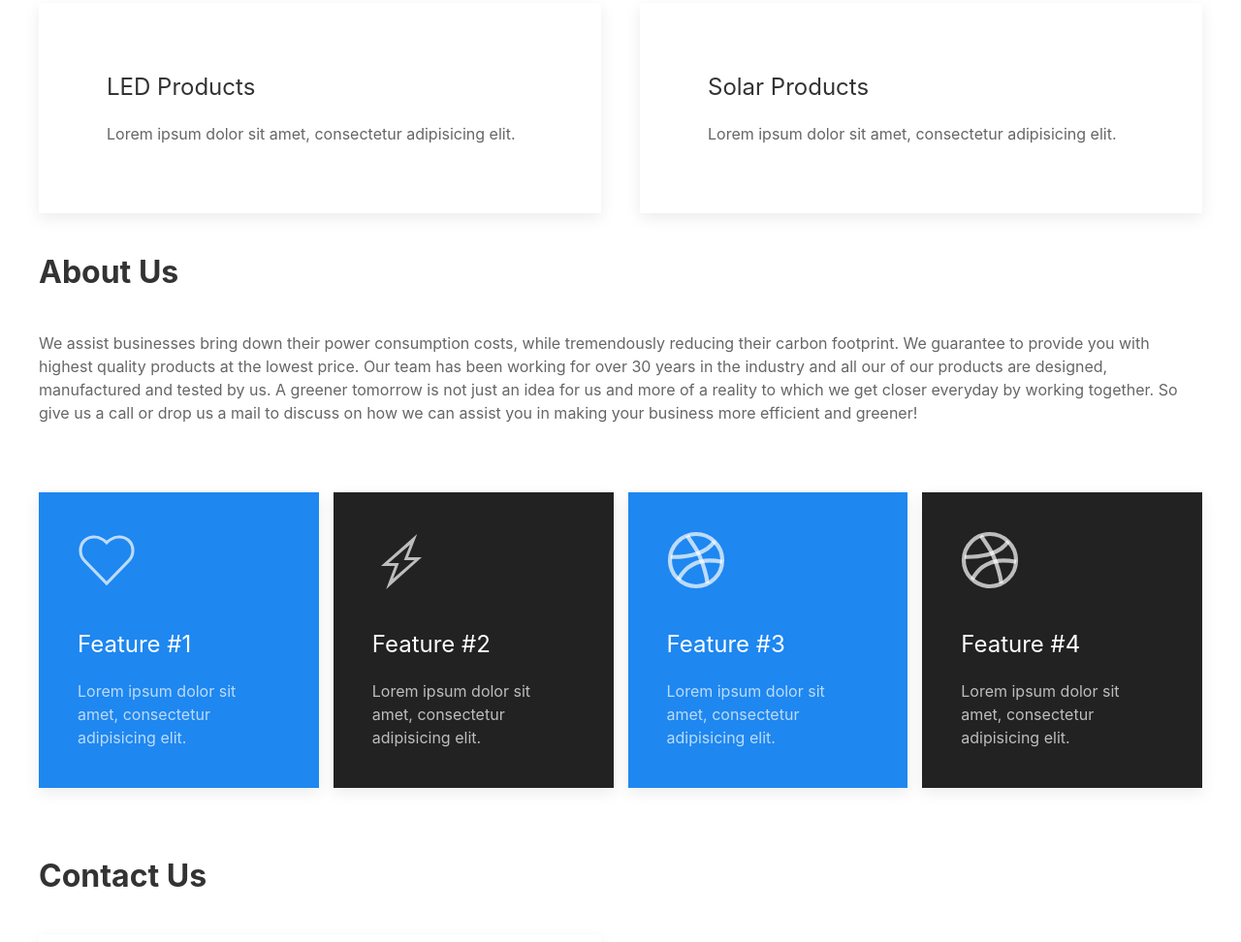
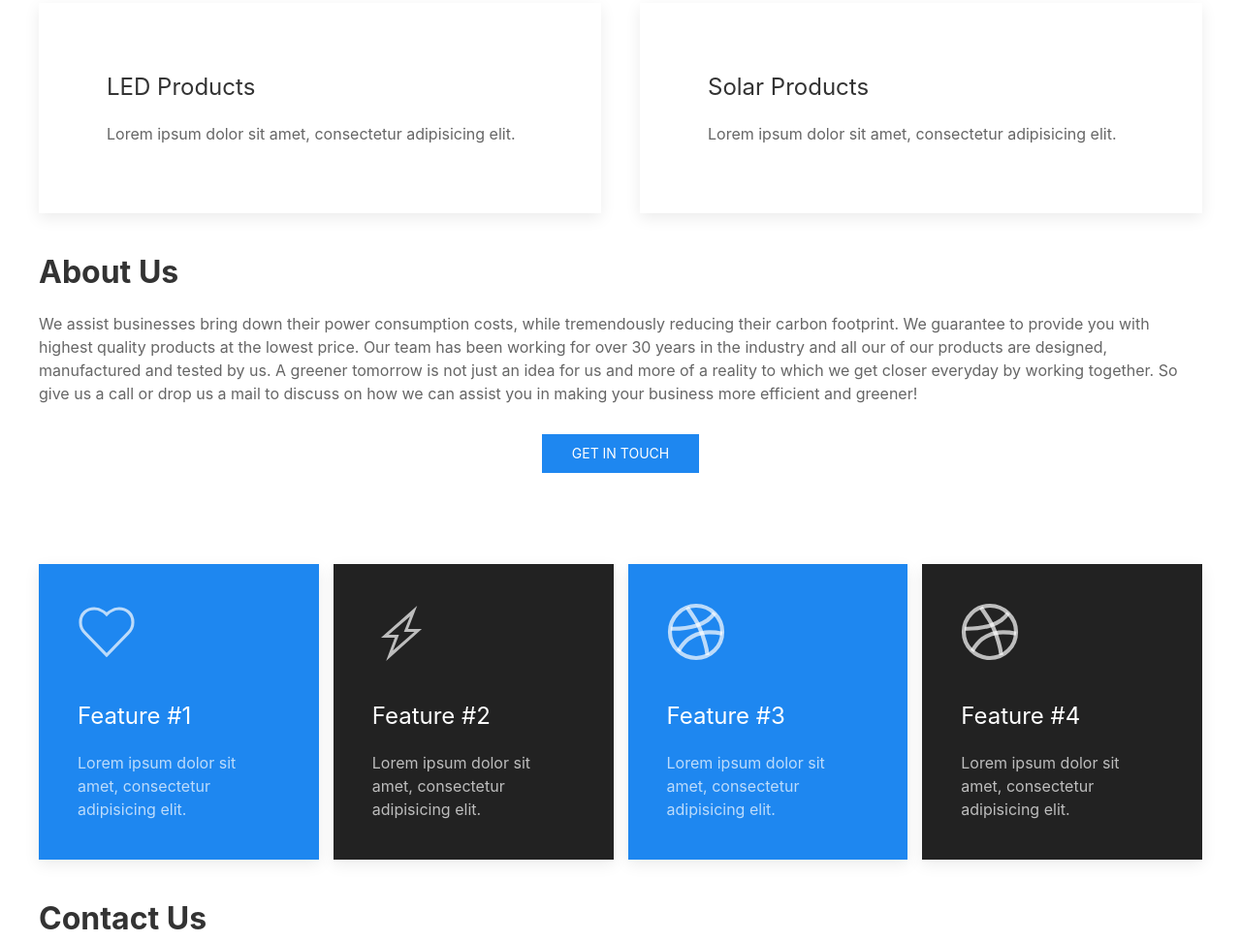
Before and after one commit to aakashagarwal6898/ripslight-website, a plain HTML site: page index.html in a window 1280 px wide. Shown: the part 649-1621 px from the top of the page at 97% size. Drawn offline with Linux system fonts and the light colour scheme.

Commit message:
added get in touch btn

```diff
--- a/index.html
+++ b/index.html
@@ -73,12 +73,23 @@
 
             </div>
 
-            <h2 class="uk-text-bold uk-text-left uk-margin-medium">About Us</h2>
-            <p class="uk-text-left uk-text-regular">We assist businesses bring down their power consumption costs, while tremendously reducing their carbon footprint.
-                We guarantee to provide you with highest quality products at the lowest price. Our team has been working for over 30 years in the industry and all our of our products are designed, manufactured and tested by us. A greener tomorrow is not just an idea for us and more of a reality to which we get closer everyday by working together.
-                So give us a call or drop us a mail to discuss on how we can assist you in making your business more efficient and greener!</p>
+            <div class="uk-margin-medium-top">
+                <h2 class="uk-text-bold uk-text-left">About Us</h2>
+                <p class="uk-text-left uk-text-regular">
+                    We assist businesses bring down their power consumption costs, while tremendously reducing their carbon footprint.
+                    We guarantee to provide you with highest quality products at the lowest price. Our team has been working for over 30 years in the industry and all our of our products are designed, manufactured and tested by us. A greener tomorrow is not just an idea for us and more of a reality to which we get closer everyday by working together.
+                    So give us a call or drop us a mail to discuss on how we can assist you in making your business more efficient and greener!
 
-            <div class="uk-child-width-1-4@m uk-grid-small uk-grid-match uk-margin-large" uk-grid>
+
+                 </p>
+                 <button class="uk-button uk-button-primary uk-align-center">Get in touch</button>
+                 <br>
+
+            </div>
+
+
+
+            <div class="uk-child-width-1-4@m uk-grid-small uk-grid-match uk-margin-medium" uk-grid>
                 <div>
                     <div class="uk-card uk-card-hover uk-card-body uk-card-primary">
                         <span uk-icon="icon:heart; ratio: 3"></span>
```
